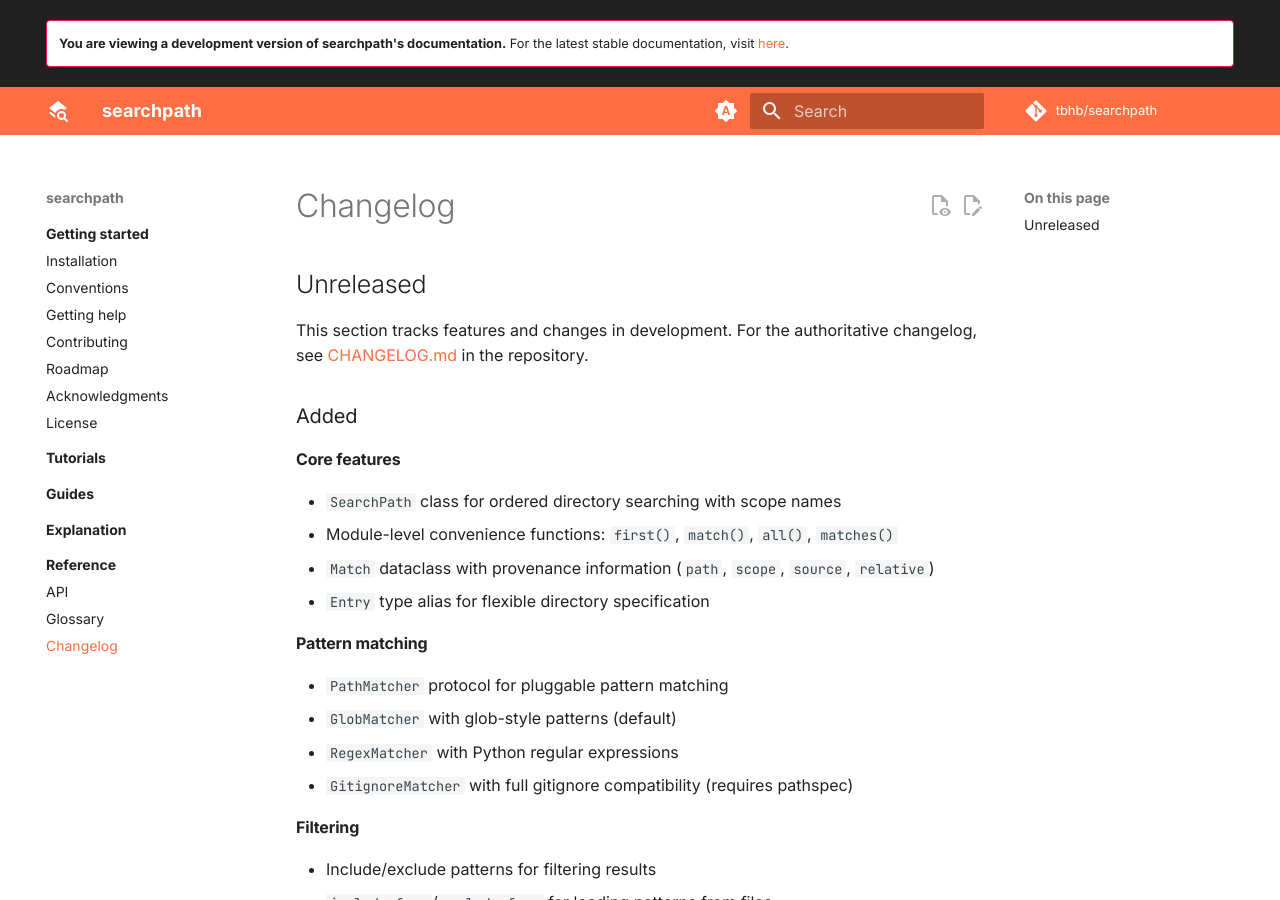
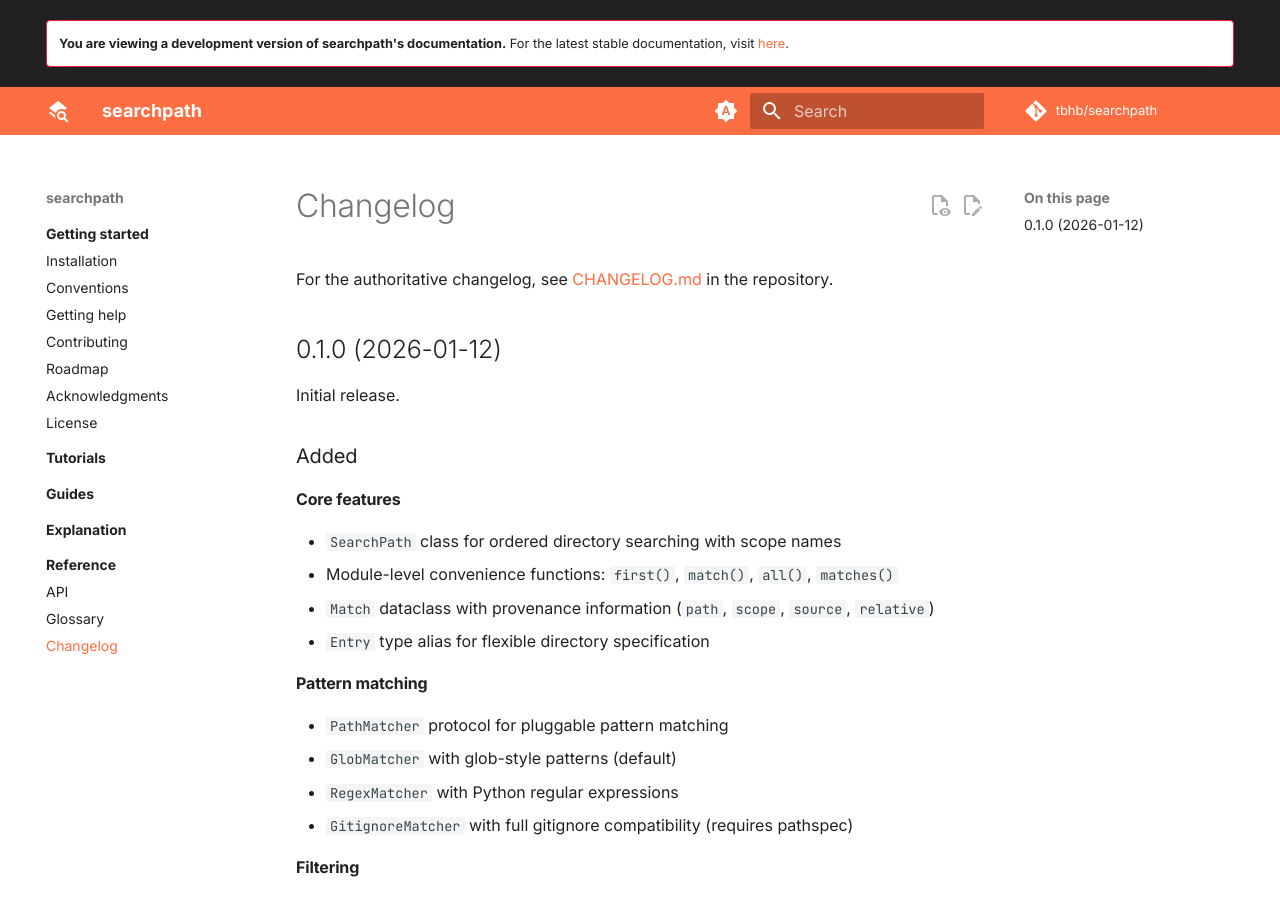
Before and after one commit to tbhb/searchpath, an MkDocs documentation site: the page built from docs/reference/changelog.md, in a window 1280 px wide and 900 px high. Built offline with MkDocs 1.6.1 and Material for MkDocs 9.7.7, drawn with Linux system fonts in a browser that asks for light colours; comment, search, counter and statistics services are not loaded.

Commit message:
chore(release): v0.1.0

```diff
--- a/docs/reference/changelog.md
+++ b/docs/reference/changelog.md
@@ -4,9 +4,11 @@ toc_depth: 1
 
 # Changelog
 
-## Unreleased
+For the authoritative changelog, see [CHANGELOG.md](https://github.com/tbhb/searchpath/blob/main/CHANGELOG.md) in the repository.
 
-This section tracks features and changes in development. For the authoritative changelog, see [CHANGELOG.md](https://github.com/tbhb/searchpath/blob/main/CHANGELOG.md) in the repository.
+## 0.1.0 (2026-01-12)
+
+Initial release.
 
 ### Added
 
--- a/pyproject.toml
+++ b/pyproject.toml
@@ -4,7 +4,7 @@ build-backend = "uv_build"
 
 [project]
 name = "searchpath"
-version = "0.1.0a2"
+version = "0.1.0"
 description = "A library for filesystem path discovery and pattern matching."
 readme = "README.md"
 license = "MIT"
```
Also changed, not shown: CHANGELOG.md (+7 -0 lines), 2 other files.
